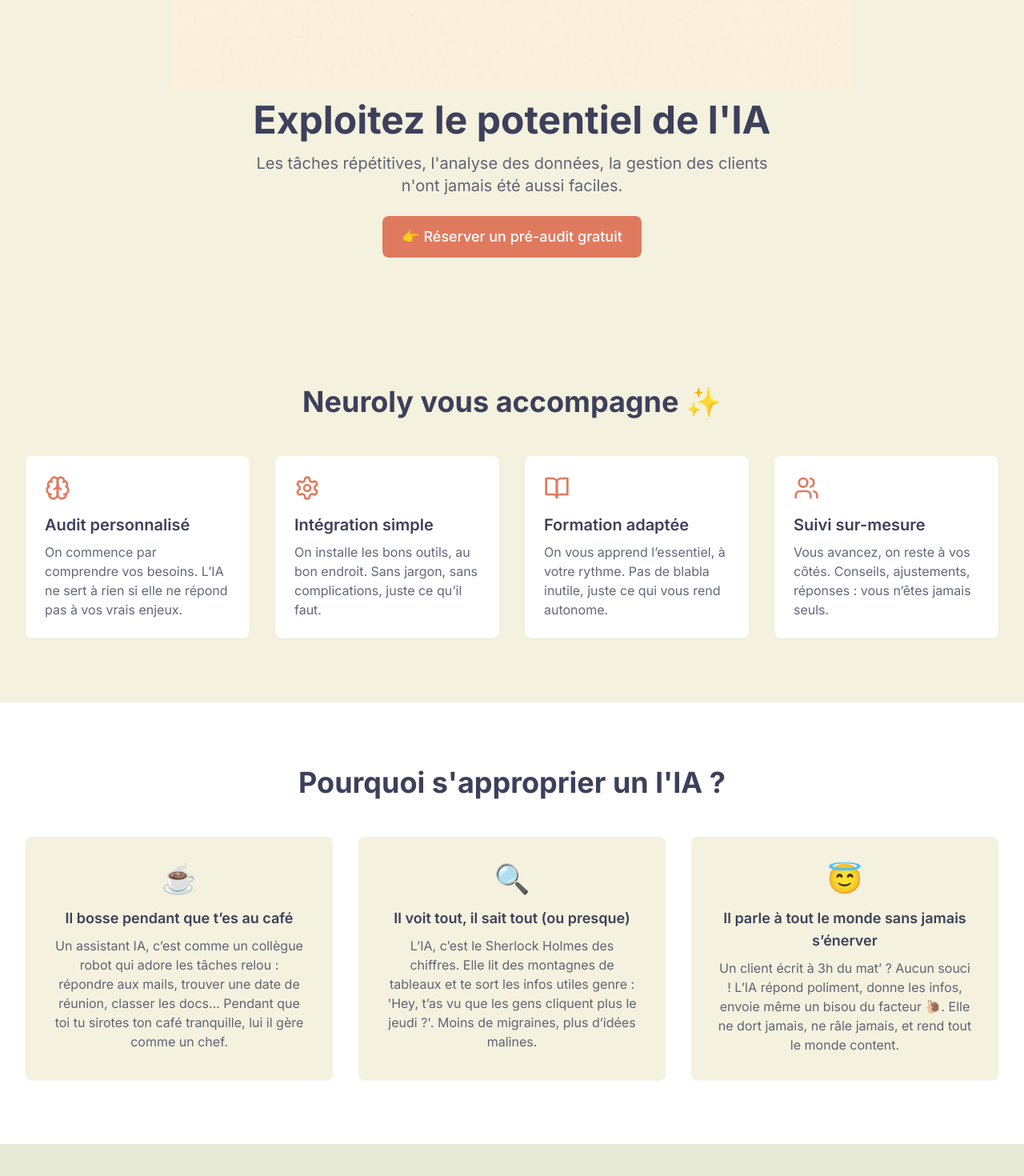
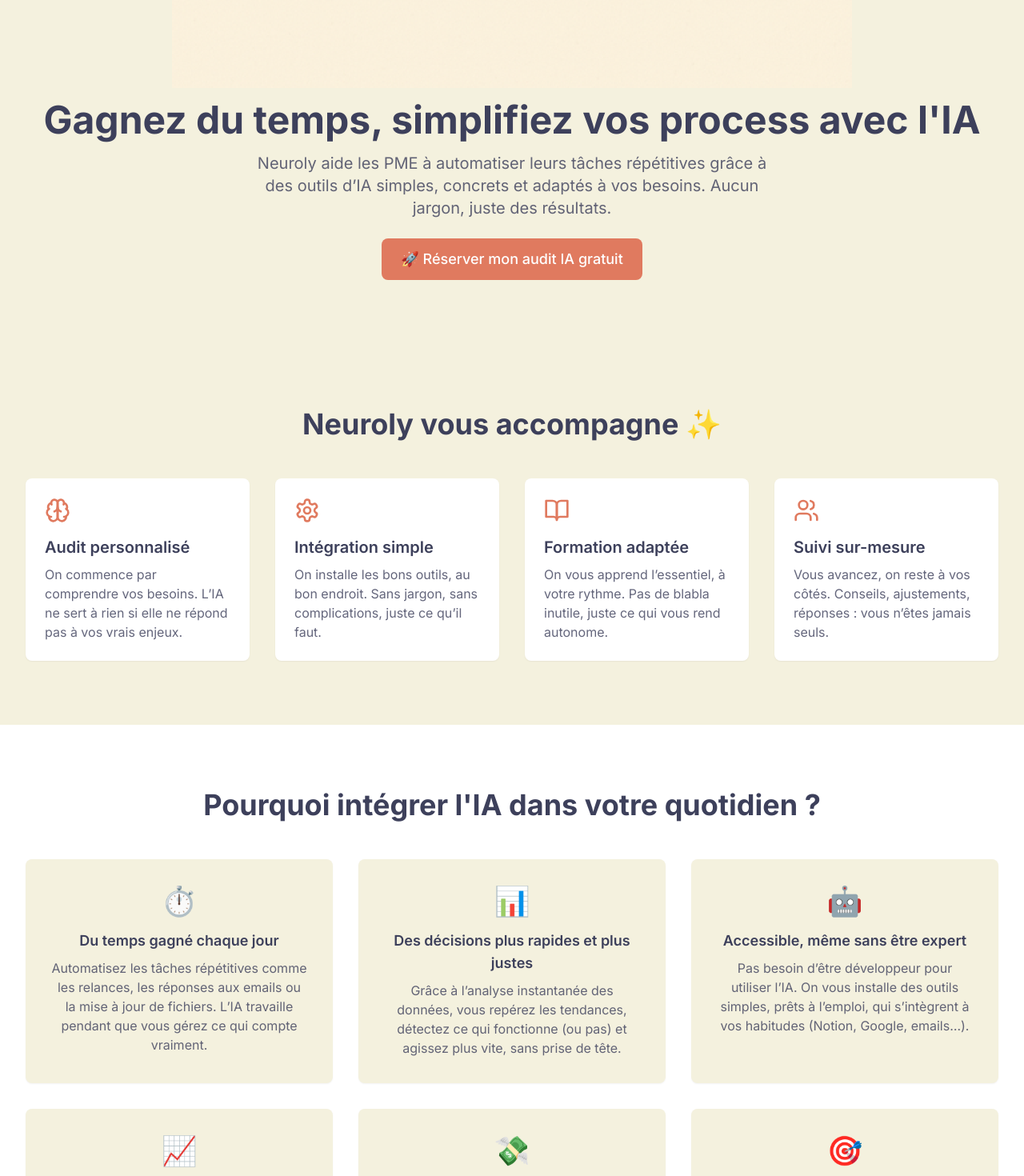
Before and after one commit to Remy-Schreiner/Neuroly, a React (Vite) app: page / in a window 1280 px wide. Shown: the part 940-2410 px from the top of the page at 80% size. Built offline with nearby package versions, Linux system fonts and the light colour scheme.

Commit message:
refonte du sit +marketing

```diff
--- a/src/components/Navbar.tsx
+++ b/src/components/Navbar.tsx
@@ -59,7 +59,7 @@ function Navbar() {
               </Link>
             ))}
             <Link to="/contact" className="btn-primary px-4 py-2 text-lg font-medium" onClick={scrollToTop}>
-              Pré-audit gratuit
+              Audit gratuit
             </Link>
           </div>
 
@@ -98,7 +98,7 @@ function Navbar() {
                 setIsOpen(false);
               }}
             >
-              Pré-audit gratuit
+              Audit gratuit
             </Link>
           </div>
         )}
--- a/src/pages/Approach.tsx
+++ b/src/pages/Approach.tsx
@@ -9,84 +9,6 @@ const Approach = () => {
 
   return (
     <div>
-      {/* Valeurs */}
-      <section className="py-20 bg-background">
-        <div className="container">
-          <h2 className="section-title text-center">Nos valeurs chez Neuroly</h2>
-          <div className="grid md:grid-cols-2 lg:grid-cols-4 gap-8 mt-12">
-            {[
-              {
-                icon: <Heart className="h-8 w-8 text-primary" />,
-                title: "Humain avant tout",
-          description:
-            "Chez nous, la technologie ne remplace pas les gens, elle les aide. On parle à des humains, pas à des machines. Et ça change tout : on prend le temps d'écouter, de comprendre, d'accompagner. On veut que vous vous sentiez à l’aise, même si vous débutez.",
-        },
-        {
-          icon: <Target className="h-8 w-8 text-primary" />,
-          title: "Efficacité concrète",
-          description:
-            "Pas de solutions qui brillent juste en vitrine. Ce qui compte pour nous, c’est ce que ça change pour vous : gagner du temps, alléger la charge mentale, avancer plus vite et plus sereinement. Si ça ne vous aide pas vraiment, on ne vous le propose pas. Point final.",
-        },
-        {
-          icon: <BookOpen className="h-8 w-8 text-primary" />,
-          title: "Pédagogie accessible",
-          description:
-            "On ne vous balance pas des termes techniques comme des confettis. On explique tout simplement, avec des mots clairs, des exemples concrets, et autant de fois qu’il faut. Apprendre l’IA, ça peut être facile, et même agréable. On est là pour vous le prouver.",
-        },
-        {
-          icon: <Shield className="h-8 w-8 text-primary" />,
-          title: "Éthique & transparence",
-          description:
-            "On dit ce qu’on fait, et on fait ce qu’on dit. Pas de fausses promesses, pas d’outils douteux, pas de boîte noire incompréhensible. L’IA doit être utilisée avec bon sens, dans le respect des gens et de leurs données. Et ça, on ne transige pas dessus.",
-        }
-      ].map((value, index) => (
-        <div
-          key={index}
-          className="bg-white p-6 rounded-lg shadow-sm hover:shadow-md transition-shadow"
-        >
-          <div className="mb-4">{value.icon}</div>
-          <h3 className="text-xl font-semibold mb-2">{value.title}</h3>
-          <p className="text-text/80">{value.description}</p>
-        </div>
-      ))}
-    </div>
-  </div>
-</section>
-
-      {/* Notre Histoire */}
-      <section className="py-20 bg-secondary/10">
-        <div className="container max-w-3xl mx-auto">
-          <div className="text-center mb-10">
-            <h2 className="section-title">La naissance de Neuroly 🚀</h2>
-          </div>
-          <div className="prose text-lg text-text/80 mx-auto">
-            <p className="mb-6">
-              J’ai bossé longtemps dans la tech. Des startups, des outils, des pitchs, des lignes de code à ne plus en voir le bout. Et puis un jour, j’ai vraiment plongé dans l’univers de l’intelligence artificielle.
-            </p>
-
-            <p className="mb-6">
-              Là, j’ai vu tout ce que cette technologie pouvait faire : automatiser, anticiper, créer, simplifier… bref, un véritable super-pouvoir pour les entreprises. Mais il y avait un hic. Un gros.
-            </p>
-
-            <p className="mb-6">
-              Autour de moi, des pros brillants, motivés, compétents, mais totalement perdus face à l’IA. Pas parce qu’ils n’étaient pas capables. Non. Parce qu’on leur présentait ça avec des mots compliqués, des concepts flous et trop de blabla. Comme si ce monde-là n’était pas pour eux.
-            </p>
-
-            <p className="mb-6">
-              Alors j’ai eu envie de casser ce mur invisible. De rendre l’IA concrète, simple, compréhensible. De créer un espace où on te parle normalement, où tu peux poser toutes les questions (même celles que tu n’oses pas), et surtout… où tu repars avec des vraies solutions utiles.
-            </p>
-
-            <p className="mb-6">
-              C’est comme ça que Neuroly est né. Un projet humain, pas une usine à automatisation. Une main tendue entre la tech et le terrain.
-            </p>
-
-            <p className="mb-6 font-semibold text-primary">
-              Parce qu’au fond, l’IA ne remplace pas les humains. Elle les aide à aller plus loin, plus vite, avec moins de charge mentale.
-            </p>
-
-          </div>
-        </div>
-      </section>
       {/* Introduction */}
       <section className="py-20 bg-secondary/10">
         <div className="container">
@@ -178,6 +100,50 @@ const Approach = () => {
         </div>
       </section>
 
+       {/* Valeurs */}
+       <section className="py-20 bg-background">
+        <div className="container">
+          <h2 className="section-title text-center">Nos valeurs chez Neuroly</h2>
+          <div className="grid md:grid-cols-2 lg:grid-cols-4 gap-8 mt-12">
+            {[
+              {
+                icon: <Heart className="h-8 w-8 text-primary" />,
+                title: "Humain avant tout",
+          description:
+            "Chez nous, la technologie ne remplace pas les gens, elle les aide. On parle à des humains, pas à des machines. Et ça change tout : on prend le temps d'écouter, de comprendre, d'accompagner. On veut que vous vous sentiez à l’aise, même si vous débutez.",
+        },
+        {
+          icon: <Target className="h-8 w-8 text-primary" />,
+          title: "Efficacité concrète",
+          description:
+            "Pas de solutions qui brillent juste en vitrine. Ce qui compte pour nous, c’est ce que ça change pour vous : gagner du temps, alléger la charge mentale, avancer plus vite et plus sereinement. Si ça ne vous aide pas vraiment, on ne vous le propose pas. Point final.",
+        },
+        {
+          icon: <BookOpen className="h-8 w-8 text-primary" />,
+          title: "Pédagogie accessible",
+          description:
+            "On ne vous balance pas des termes techniques comme des confettis. On explique tout simplement, avec des mots clairs, des exemples concrets, et autant de fois qu’il faut. Apprendre l’IA, ça peut être facile, et même agréable. On est là pour vous le prouver.",
+        },
+        {
+          icon: <Shield className="h-8 w-8 text-primary" />,
+          title: "Éthique & transparence",
+          description:
+            "On dit ce qu’on fait, et on fait ce qu’on dit. Pas de fausses promesses, pas d’outils douteux, pas de boîte noire incompréhensible. L’IA doit être utilisée avec bon sens, dans le respect des gens et de leurs données. Et ça, on ne transige pas dessus.",
+        }
+      ].map((value, index) => (
+        <div
+          key={index}
+          className="bg-white p-6 rounded-lg shadow-sm hover:shadow-md transition-shadow"
+        >
+          <div className="mb-4">{value.icon}</div>
+          <h3 className="text-xl font-semibold mb-2">{value.title}</h3>
+          <p className="text-text/80">{value.description}</p>
+        </div>
+      ))}
+    </div>
+  </div>
+</section>
+
       {/* Engagement */}
     <section className="py-20 bg-secondary/10">
       <div className="container max-w-4xl mx-auto text-center">
@@ -223,6 +189,40 @@ const Approach = () => {
         </Link>
       </div>
     </section>
+    {/* Notre Histoire */}
+    <section className="py-20 bg-secondary/10">
+        <div className="container max-w-3xl mx-auto">
+          <div className="text-center mb-10">
+            <h2 className="section-title">La naissance de Neuroly 🚀</h2>
+          </div>
+          <div className="prose text-lg text-text/80 mx-auto">
+            <p className="mb-6">
+              J’ai bossé longtemps dans la tech. Des startups, des outils, des pitchs, des lignes de code à ne plus en voir le bout. Et puis un jour, j’ai vraiment plongé dans l’univers de l’intelligence artificielle.
+            </p>
+
+            <p className="mb-6">
+              Là, j’ai vu tout ce que cette technologie pouvait faire : automatiser, anticiper, créer, simplifier… bref, un véritable super-pouvoir pour les entreprises. Mais il y avait un hic. Un gros.
+            </p>
+
+            <p className="mb-6">
+              Autour de moi, des pros brillants, motivés, compétents, mais totalement perdus face à l’IA. Pas parce qu’ils n’étaient pas capables. Non. Parce qu’on leur présentait ça avec des mots compliqués, des concepts flous et trop de blabla. Comme si ce monde-là n’était pas pour eux.
+            </p>
+
+            <p className="mb-6">
+              Alors j’ai eu envie de casser ce mur invisible. De rendre l’IA concrète, simple, compréhensible. De créer un espace où on te parle normalement, où tu peux poser toutes les questions (même celles que tu n’oses pas), et surtout… où tu repars avec des vraies solutions utiles.
+            </p>
+
+            <p className="mb-6">
+              C’est comme ça que Neuroly est né. Un projet humain, pas une usine à automatisation. Une main tendue entre la tech et le terrain.
+            </p>
+
+            <p className="mb-6 font-semibold text-primary">
+              Parce qu’au fond, l’IA ne remplace pas les humains. Elle les aide à aller plus loin, plus vite, avec moins de charge mentale.
+            </p>
+
+          </div>
+        </div>
+      </section>
     </div>
   );
 };
--- a/src/pages/Contact.tsx
+++ b/src/pages/Contact.tsx
@@ -27,22 +27,27 @@ const Contact = () => {
       <section className="py-24 bg-secondary/10">
   <div className="container max-w-3xl mx-auto text-center">
     <h1 className="text-5xl font-bold text-text mb-6">
-            On passe à l'action ? 💥
+      Prêt à gagner du temps et passer à l’action ? 💥
     </h1>
     <p className="text-xl text-text/80">
-            L'IA ne va pas révolutionner votre activité toute seule. Mais avec nous, vous saurez exactement comment l'apprivoiser pour en faire une alliée du quotidien.
+      L’IA ne fait pas tout à votre place. Mais bien utilisée, elle vous libère du temps, de l’énergie, et vous aide à avancer plus vite sur ce qui compte vraiment.
+      Et ça, on vous montre comment le faire simplement, étape par étape.
     </p>
   </div>
 </section>
+
 
       {/* Pré-audit */}
       <section className="py-20">
   <div className="container">
     <div className="max-w-4xl mx-auto text-center">
-            <h2 className="text-3xl font-bold mb-4">Réservez un appel - Diagnostic IA, gratuit & sans engagement</h2>
+      <h2 className="text-3xl font-bold mb-4">
+        Réservez votre diagnostic IA – Gratuit, simple et sans engagement
+      </h2>
       <p className="text-text/80 text-lg mb-6">
-              Ce questionnaire nous permet de mieux comprendre votre activité, vos habitudes, et vos besoins. <br />
-              Ensuite, on prend rendez-vous ensemble pour en discuter de vive voix 📞
+        En quelques questions, on comprend votre activité, vos outils, et vos objectifs.
+        Ensuite, on échange ensemble pour vous proposer des idées concrètes, adaptées à votre quotidien 📞
+        Pas de jargon, pas de blabla, juste de la clarté.
       </p>
             <div className="bg-white p-8 rounded-xl shadow-sm">
               {!showCalendly ? (
--- a/src/pages/Formulas.tsx
+++ b/src/pages/Formulas.tsx
@@ -42,7 +42,7 @@ const Formulas = () => {
       <section className="py-20">
         <div className="container">
           <div className="text-center">
-            <h1 className="text-5xl font-bold text-text mb-6">Nos formules d'accompagnement</h1>
+            <h1 className="text-5xl font-bold text-text mb-6">Choisissez votre point de départ d'accompagnement</h1>
             <p className="text-xl text-text/80">
               Deux formats clairs, pensés pour s’adapter à votre niveau, vos besoins, et vos ambitions.
             </p>
--- a/src/pages/Home.tsx
+++ b/src/pages/Home.tsx
@@ -18,13 +18,13 @@ const Home = () => {
             className="mb-4"
           />
           <h1 className="text-5xl font-bold text-text mb-4">
-            Exploitez le potentiel de l'IA
+            Gagnez du temps, simplifiez vos process avec l'IA
           </h1>
           <p className="text-xl text-text/80 mb-6 max-w-2xl">
-            Les tâches répétitives, l'analyse des données, la gestion des clients n'ont jamais été aussi faciles.
+            Neuroly aide les PME à automatiser leurs tâches répétitives grâce à des outils d’IA simples, concrets et adaptés à vos besoins. Aucun jargon, juste des résultats.
           </p>
           <Link to="/contact" className="btn-primary" onClick={scrollToTop}>
-            👉 Réserver un pré-audit gratuit
+            🚀 Réserver mon audit IA gratuit
           </Link>
         </div>
       </section>
@@ -76,26 +76,45 @@ const Home = () => {
       {/* Testimonials */}
       <section className="py-20 bg-white">
   <div className="container">
-          <h2 className="section-title text-center">Pourquoi s'approprier un l'IA ?</h2>
+    <h2 className="section-title text-center">Pourquoi intégrer l'IA dans votre quotidien ?</h2>
+
     <div className="grid md:grid-cols-3 gap-8 mt-12">
       {[
         {
-                icon: "☕",
-                title: "Il bosse pendant que t’es au café",
+          icon: "⏱️",
+          title: "Du temps gagné chaque jour",
           description:
-                  "Un assistant IA, c’est comme un collègue robot qui adore les tâches relou : répondre aux mails, trouver une date de réunion, classer les docs… Pendant que toi tu sirotes ton café tranquille, lui il gère comme un chef.",
+            "Automatisez les tâches répétitives comme les relances, les réponses aux emails ou la mise à jour de fichiers. L’IA travaille pendant que vous gérez ce qui compte vraiment.",
         },
         {
-                icon: "🔍",
-                title: "Il voit tout, il sait tout (ou presque)",
+          icon: "📊",
+          title: "Des décisions plus rapides et plus justes",
           description:
-                  "L’IA, c’est le Sherlock Holmes des chiffres. Elle lit des montagnes de tableaux et te sort les infos utiles genre : 'Hey, t’as vu que les gens cliquent plus le jeudi ?'. Moins de migraines, plus d’idées malines.",
+            "Grâce à l’analyse instantanée des données, vous repérez les tendances, détectez ce qui fonctionne (ou pas) et agissez plus vite, sans prise de tête.",
         },
         {
-                icon: "😇",
-                title: "Il parle à tout le monde sans jamais s’énerver",
+          icon: "🤖",
+          title: "Accessible, même sans être expert",
           description:
-                  "Un client écrit à 3h du mat’ ? Aucun souci ! L’IA répond poliment, donne les infos, envoie même un bisou du facteur 🐌. Elle ne dort jamais, ne râle jamais, et rend tout le monde content.",
+            "Pas besoin d’être développeur pour utiliser l’IA. On vous installe des outils simples, prêts à l’emploi, qui s’intègrent à vos habitudes (Notion, Google, emails…).",
+        },
+        {
+          icon: "📈",
+          title: "Plus de rentabilité, sans plus de charge",
+          description:
+            "L’IA vous aide à faire mieux avec les mêmes ressources. Chaque automatisation vous permet de produire plus de valeur, sans alourdir vos équipes.",
+        },
+        {
+          icon: "💸",
+          title: "Moins de coûts cachés",
+          description:
+            "Moins d’erreurs manuelles, moins de tâches sous-traitées, moins de temps perdu = plus d’économies au quotidien.",
+        },
+        {
+          icon: "🎯",
+          title: "Plus de clients convertis",
+          description:
+            "En automatisant vos suivis, vos relances ou vos réponses, vous ne laissez plus filer vos prospects. L’IA travaille même quand vous dormez.",
         },
       ].map((item, index) => (
         <div key={index} className="text-center bg-background p-8 rounded-lg shadow-sm">
@@ -108,6 +127,8 @@ const Home = () => {
   </div>
 </section>
 
+
+
       {/* Demystify AI */}
       <section className="py-20 bg-secondary/10">
   <div className="container">
@@ -117,22 +138,22 @@ const Home = () => {
         <span>⚙️</span>
         <span>🚀</span>
       </div>
-            <h2 className="section-title">L'IA, ce n’est pas magique… mais presque.</h2>
+      <h2 className="section-title">L'IA, ce n’est pas magique. Mais bien utilisée, c’est bluffant.</h2>
       <p className="section-subtitle">
-              On en entend parler partout, elle semble faire des miracles, mais entre nous : ça reste un outil. Un outil puissant, oui, mais seulement si on vous montre comment l’utiliser. Et c’est exactement ce qu’on fait.
+        Oubliez les buzzwords. Chez Neuroly, on vous montre comment utiliser l'IA comme un outil simple et puissant pour vous faire gagner du temps et de la clarté, sans jamais remplacer l'humain.
       </p>
 
       <p className="mt-6 text-lg text-text/80">
-              Que vous soyez allergique à la tech ou juste curieux, on vous accompagne pas à pas. Pas de jargon, pas de prise de tête. Juste des solutions concrètes, utiles et pensées pour vous simplifier la vie.
+        Pas besoin d’être expert ou technophile. Notre mission : rendre l’IA concrète, utile et facile à intégrer dans vos habitudes pro. Vous allez voir, c’est plus simple qu’il n’y paraît.
       </p>
 
       <div className="space-y-4 text-left mt-10 text-lg">
         {[
-                "❌ Non, l’IA ne va pas piquer votre job. Elle est là pour vous aider, pas pour vous remplacer.",
-                "⏰ Gagnez facilement 1 à 2 heures par jour en automatisant les petites tâches du quotidien.",
-                "🧩 On vous montre comment ça marche, avec des exemples simples, pas des schémas compliqués.",
-                "👨‍👩‍👧‍👦 Pas besoin d’être geek ou développeur : si vous savez envoyer un mail, vous pouvez utiliser l’IA.",
-                "👐 Et surtout, vous n’êtes jamais seul : notre équipe reste là pour vous guider, répondre à vos questions et vous aider à progresser à votre rythme."
+          "❌ L’IA ne remplace personne. Elle vous aide à mieux faire ce que vous faites déjà.",
+          "⏱️ Automatisez vos tâches répétitives et libérez 1 à 2 heures par jour.",
+          "🧠 On vous explique avec des exemples concrets, pas des diagrammes incompréhensibles.",
+          "📧 Si vous savez envoyer un mail, vous pouvez utiliser l’IA. C’est aussi simple que ça.",
+          "🤝 Et on reste à vos côtés à chaque étape. Vous n’êtes jamais seul face à la technologie."
         ].map((point, index) => (
           <div key={index} className="flex items-start space-x-3">
             <span>{point}</span>
```
Lines whose indentation alone changed are shown as unchanged.
